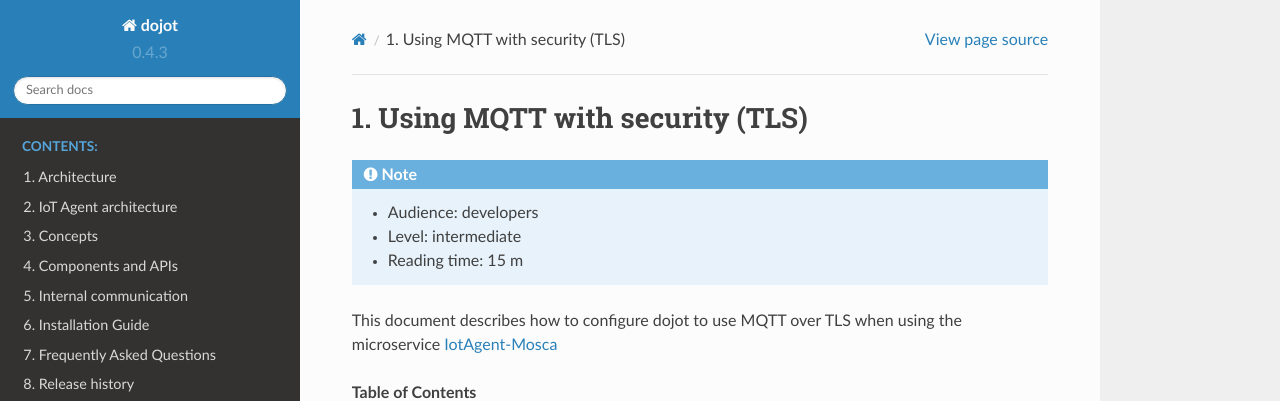
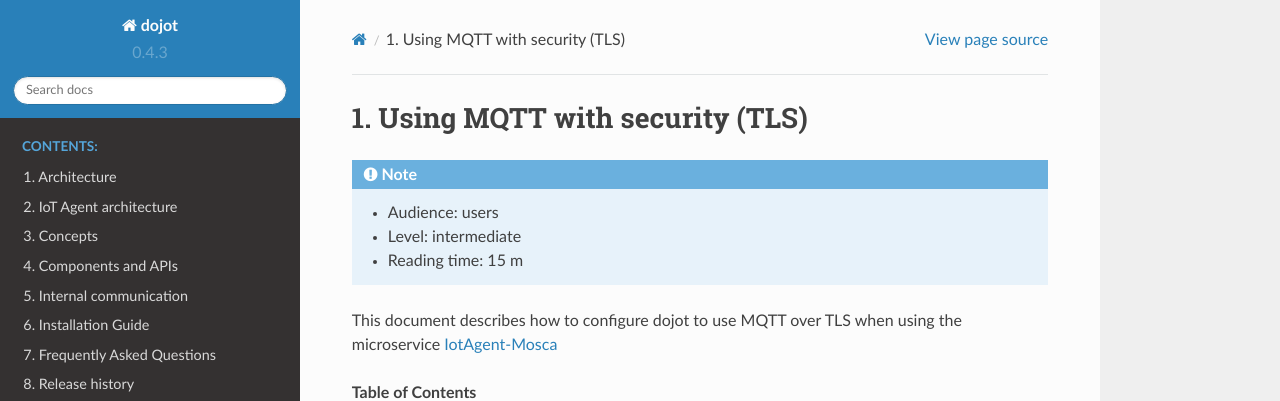
Before and after one commit to dojot/docs, a Sphinx documentation site: the page built from source/mosca-tls.rst, in a window 1280 px wide and 900 px high. Shown: the top 401 px of the window. Built offline with Sphinx 7.4.7 and the Read the Docs theme 2.0.0, drawn with Linux system fonts in a browser that asks for light colours.

Commit message:
some improve
fix trans

```diff
--- a/source/mosca-tls.rst
+++ b/source/mosca-tls.rst
@@ -2,7 +2,7 @@
 ==============================
 
 .. note::
-   - Audience: developers
+   - Audience: users
    - Level: intermediate
    - Reading time: 15 m
 
```
Also changed, not shown: 2 other files.
